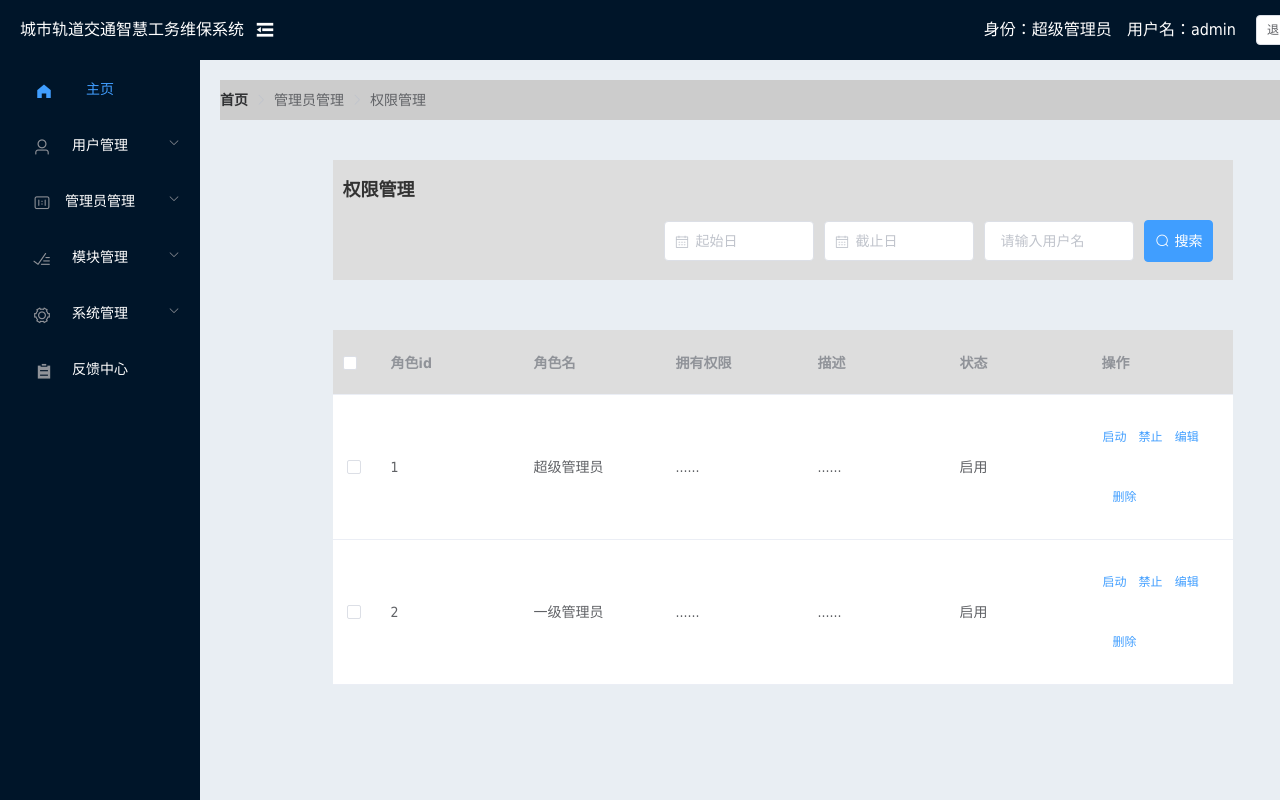
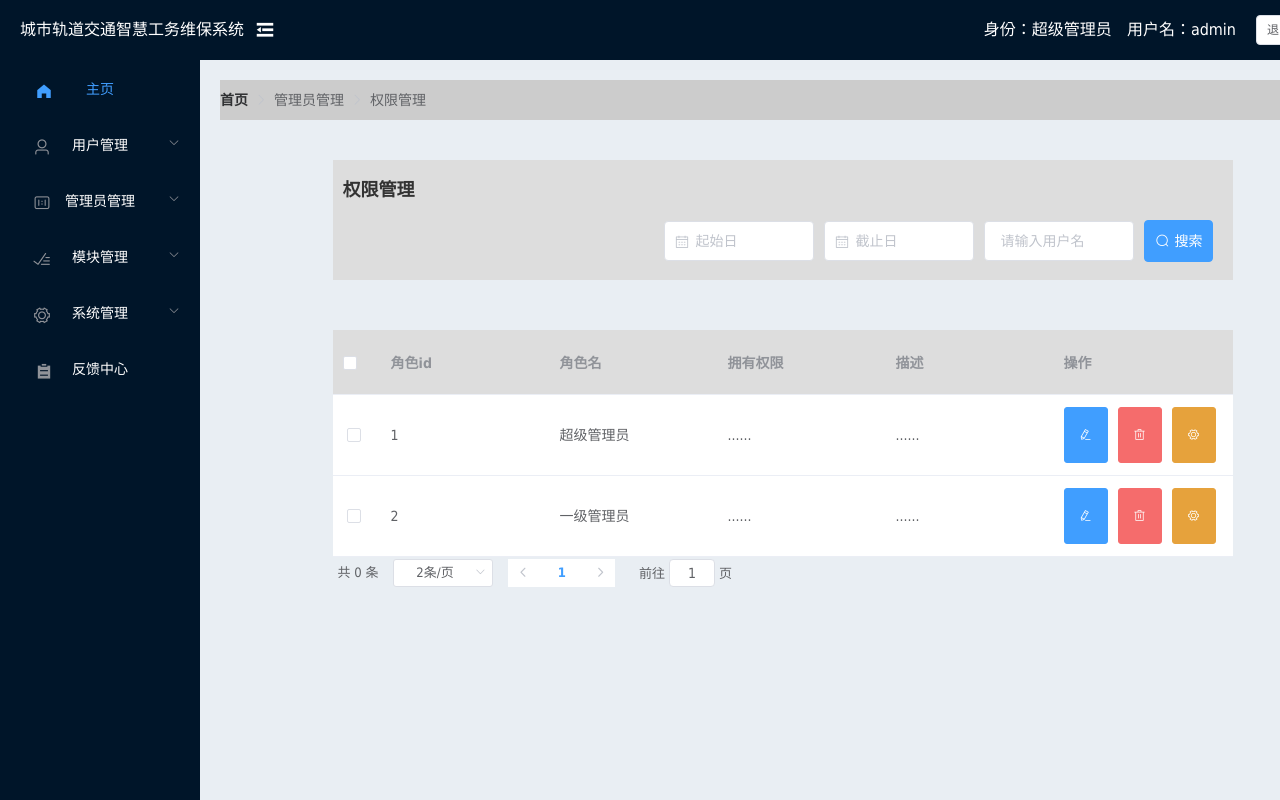
Before and after one commit to AdhereZ/maintenance, a Vue app: page /authManage in a window 1280 px wide. Shown: the top 800 px of the page. Built offline with nearby package versions, Linux system fonts and the light colour scheme.

Commit message:
update src/views/admin/AuthManage.vue.

```diff
--- a/src/views/admin/AuthManage.vue
+++ b/src/views/admin/AuthManage.vue
@@ -22,24 +22,55 @@
       <!-- 查找表格部分 -->
       <el-table :data="tableData" tooltip-effect="dark" style="width: 100%" :header-cell-style="setHeaderColor">
         <el-table-column type="selection"> </el-table-column>
-        <el-table-column prop="id" label="角色id"></el-table-column>
-        <el-table-column prop="name" label="角色名"> </el-table-column>
-        <el-table-column prop="jurisdiction" label="拥有权限"> </el-table-column>
-        <el-table-column prop="describe" label="描述"> </el-table-column>
-        <el-table-column prop="state" label="状态"> </el-table-column>
-        <el-table-column prop="operate" label="操作">
-        <template slot-scope="scope">
-        <el-button @click="handleClick(scope.row)" type="text" size="small">启动</el-button>
-        <el-button type="text" size="small">禁止</el-button>
-        <el-button type="text" size="small">编辑</el-button>
-        <el-button type="text" size="small">删除</el-button>
-      </template>
-      </el-table-column>
+        <el-table-column label="角色id" prop="roleid"></el-table-column>
+        <el-table-column label="角色名" prop="rolename"></el-table-column>
+        <el-table-column label="拥有权限" prop="rolejurisdiction"></el-table-column>
+        <el-table-column label="描述" prop="roledescribe"></el-table-column>
+        </el-table-column>
+         <el-table-column label="操作" width="180px">
+          <template slot-scope="scope">
+            <!-- 修改按钮 -->
+            <el-button
+              type="primary"
+              icon="el-icon-edit"
+              size="mini"
+              @click="showEditDialog(scope.row.id)"
+            ></el-button>
+            <!-- 删除按钮 -->
+            <el-button
+              type="danger"
+              icon="el-icon-delete"
+              size="mini"
+              @click="removeUserById(scope.row.id)"
+            ></el-button>
+            <el-tooltip
+              effect="dark"
+              content="分配角色"
+              placement="top-start"
+              :enterable="false"
+            >
+              <el-button
+                type="warning"
+                icon="el-icon-setting"
+                size="mini"
+              ></el-button>
+            </el-tooltip>
+          </template>
+        </el-table-column>
       </el-table>
-    </div>
+      <el-pagination
+        @size-change="handleSizeChange"
+        @current-change="handleCurrentChange"
+        :current-page="queryInfo.pagenum"
+        :page-sizes="[1, 2, 5, 10]"
+        :page-size="queryInfo.pagesize"
+        layout="total, sizes, prev, pager, next, jumper"
+        :total="total"
+      >
+      </el-pagination>
+      </div>
   </div>
 </template>
-
 <script>
   export default {
     data() {
@@ -56,20 +87,34 @@
         // 用户名的数据
         input: '',
 
+        // 用户名的数据
+        input: '',
+
+         // 获取用户列表的参数对象
+      queryInfo: {
+        query: '',
+        // 当前的页数
+        pagenum: 1,
+        // 当前每页显示的条数
+        pagesize: 2
+      },
+      userList: [],
+      total: 0,
+
         // 日志表格的数据
         tableData: [{
-            id: 1,
-            name: '超级管理员',
-            jurisdiction: '......',
-            describe: '......',
-            state: '启用',
+            roleid: 1,
+            rolename: '超级管理员',
+            rolejurisdiction: '......',
+            roledescribe: '......',
+            rolestate: '启用',
           },
           {
-            id: 2,
-            name: '一级管理员',
-            jurisdiction: '......',
-            describe: '......',
-            state: '启用',
+            roleid: 2,
+            rolename: '一级管理员',
+            rolejurisdiction: '......',
+            roledescribe: '......',
+            rolestate: '启用',
           }
         ],
         multipleSelection: []
```
